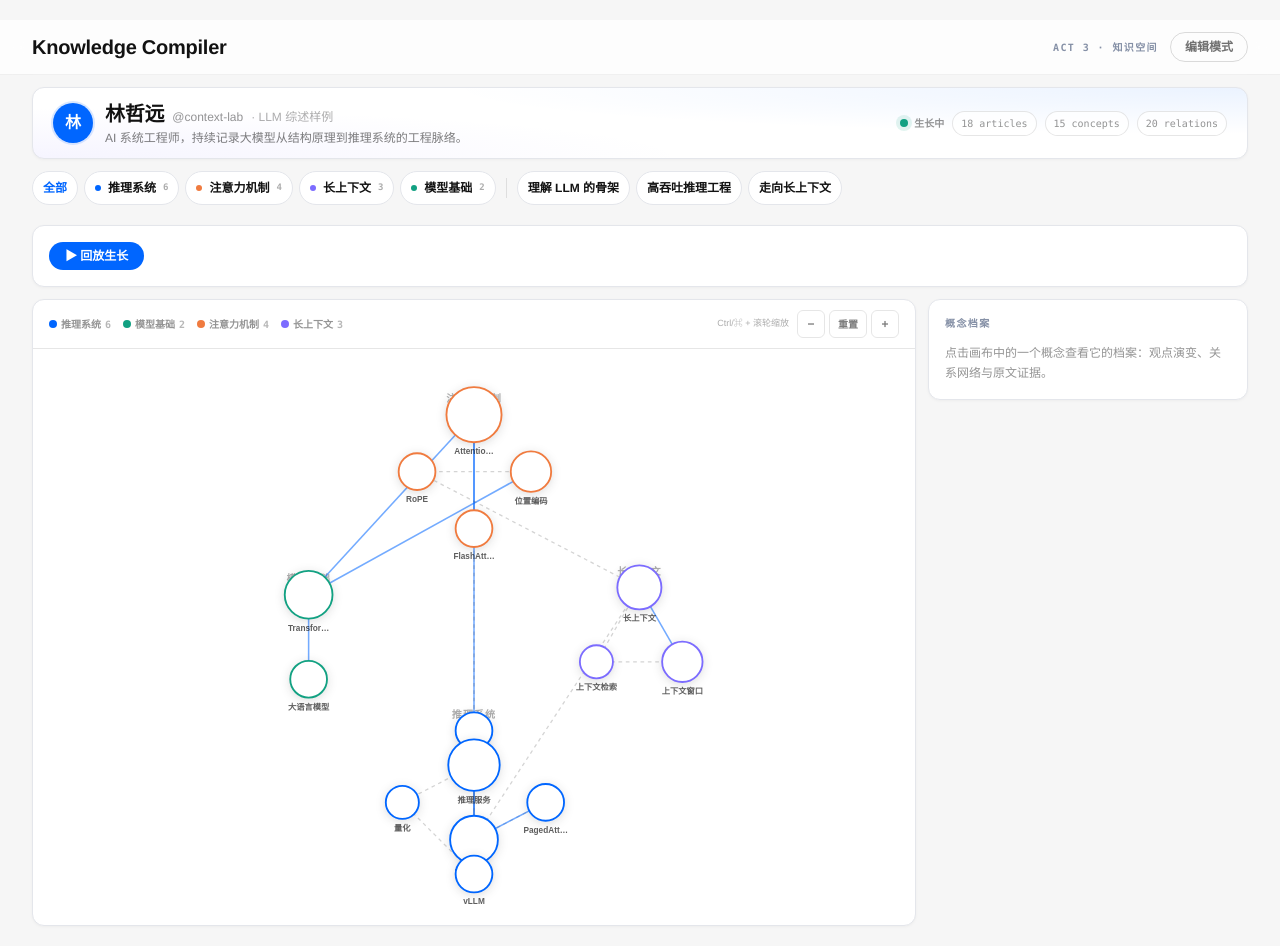
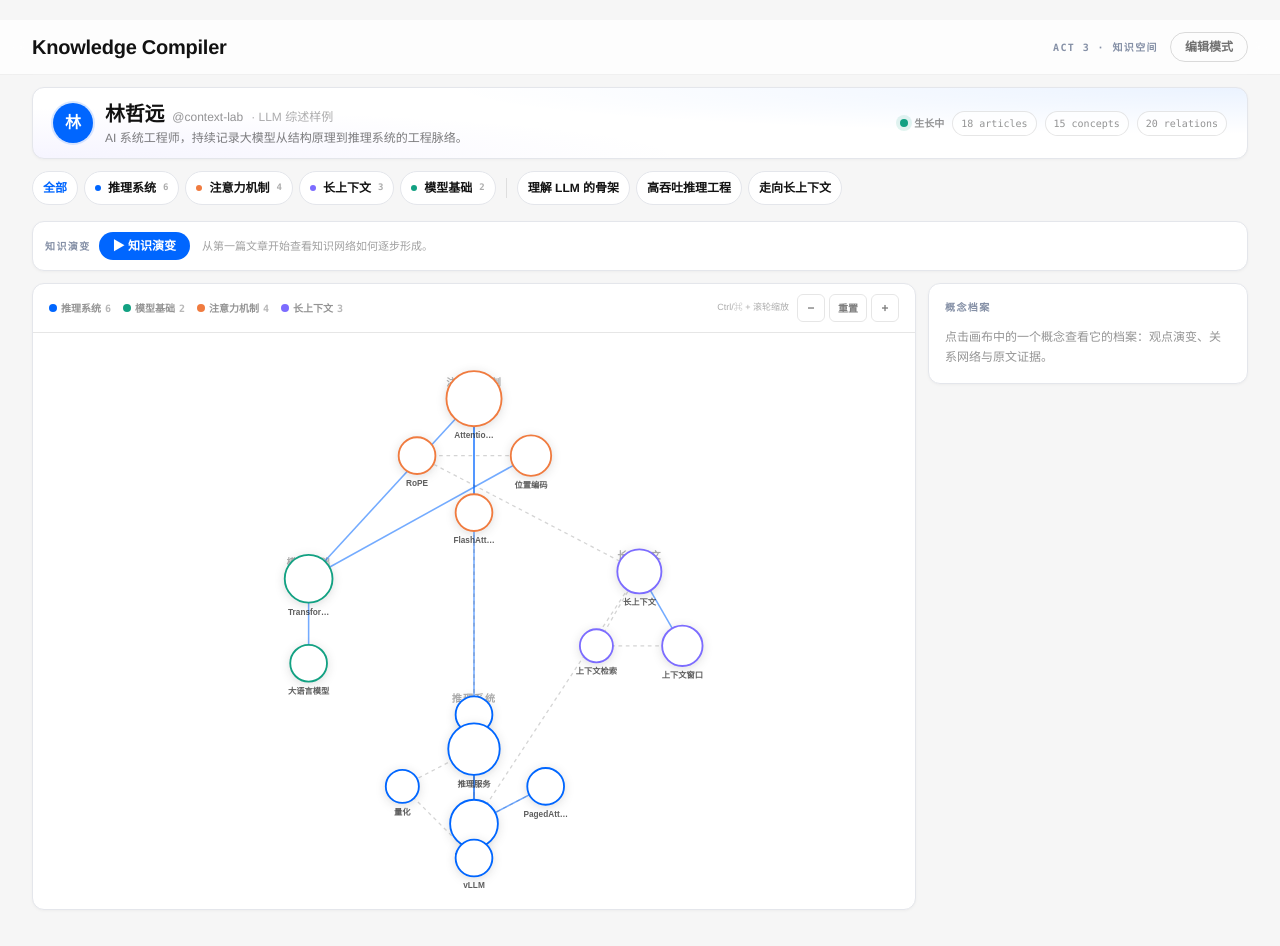
Before and after one commit to gugi007/knowledge-compiler, a Next.js app: page /space in a window 1280 px wide. Built offline with nearby package versions, Linux system fonts and the light colour scheme.

Commit message:
ui: rename replay to knowledge evolution

```diff
--- a/app/space/timeline-player.tsx
+++ b/app/space/timeline-player.tsx
@@ -4,29 +4,11 @@ import { useEffect, useMemo } from "react";
 import type { CompiledKnowledgeDataset } from "@/data/models";
 import { articlesByDate, conceptIndex } from "@/lib/frontend/dataset";
 
-/**
- * 底部时间轴：回放知识生长过程。
- *
- * OWNER: knowledge-space-agent
- *
- * 口径：一篇文章「带来」一个概念，当且仅当该概念把它列进 evidenceArticleIds，
- * 或存在 article-concept 关系指向它（两边都可能各自缺项，因此取并集）。
- * 文章按发布时间升序，游标走到第 N 篇 = 前 N 篇带来的概念都已「长出」。
- *
- * 输出给父级：
- * - revealedIds：游标之前（含）已出现的概念，用于画布灰显未来节点
- * - freshIds：仅当前这一篇新带来的概念，用于高亮
- */
-
 export interface TimelineState {
-  /** 游标位置：-1 表示还没开始（等价于 0），articleCount 表示走完。 */
   cursor: number;
   total: number;
-  /** 游标之前（含）已出现的概念 id。 */
   revealedIds: string[];
-  /** 仅当前游标这一篇新带来的概念 id。 */
   freshIds: string[];
-  /** 当前游标所指文章；cursor < 0 时为 undefined。 */
   currentArticleTitle?: string;
   currentArticleDate?: string;
 }
@@ -34,7 +16,6 @@ export interface TimelineState {
 interface Props {
   dataset: CompiledKnowledgeDataset;
   onChange: (state: TimelineState) => void;
-  /** 由父级持有，便于与其他控件联动（如编辑模式关闭时复位）。 */
   cursor: number;
   setCursor: (cursor: number) => void;
 }
@@ -49,7 +30,6 @@ export function TimelinePlayer({ dataset, onChange, cursor, setCursor }: Props)
   const articles = useMemo(() => articlesByDate(dataset), [dataset]);
   const concepts = useMemo(() => conceptIndex(dataset), [dataset]);
 
-  // articleId → 它带来的概念 id 集合（并集口径）。
   const conceptsByArticle = useMemo(() => {
     const map = new Map<string, Set<string>>();
     const add = (articleId: string, conceptId: string) => {
@@ -65,7 +45,6 @@ export function TimelinePlayer({ dataset, onChange, cursor, setCursor }: Props)
     }
     for (const relation of dataset.relations) {
       if (relation.kind !== "article-concept") continue;
-      // article-concept 的方向是 article → concept。
       add(relation.sourceId, relation.targetId);
     }
     return map;
@@ -91,7 +70,6 @@ export function TimelinePlayer({ dataset, onChange, cursor, setCursor }: Props)
     };
   }, [articles, concepts, conceptsByArticle, cursor]);
 
-  // 派生状态经 effect 上抛，避免在渲染期调用父级 setState。
   useEffect(() => {
     onChange(state);
   }, [onChange, state]);
@@ -99,11 +77,12 @@ export function TimelinePlayer({ dataset, onChange, cursor, setCursor }: Props)
   const playing = cursor >= 0;
 
   return (
-    <section className="panel mt-4 p-4">
-      <div className="flex flex-wrap items-center justify-between gap-3">
-        <div className="flex items-center gap-3">
+    <section className="panel mt-3 px-3 py-2.5">
+      <div className="flex flex-wrap items-center gap-3">
+        <div className="flex shrink-0 items-center gap-2">
+          <span className="eyebrow hidden sm:inline">知识演变</span>
           <button
-            className={`rounded-full px-4 py-1.5 text-xs font-bold transition-colors ${
+            className={`rounded-full px-3.5 py-1.5 text-xs font-bold transition-colors ${
               playing
                 ? "border border-ink/15 text-ink/60 hover:border-coral hover:text-coral"
                 : "bg-coral text-white hover:bg-[#004bbb]"
@@ -111,36 +90,36 @@ export function TimelinePlayer({ dataset, onChange, cursor, setCursor }: Props)
             onClick={() => setCursor(playing ? -1 : 0)}
             type="button"
           >
-            {playing ? "退出回放" : "▶ 回放生长"}
+            {playing ? "退出演变" : "▶ 知识演变"}
           </button>
-          {playing && (
-            <p className="min-w-0 text-xs text-ink/55">
+        </div>
+
+        {playing ? (
+          <>
+            <input
+              aria-label="知识演变时间轴"
+              className="min-w-[180px] flex-1 accent-coral"
+              max={articles.length - 1}
+              min={0}
+              onChange={(event) => setCursor(Number(event.target.value))}
+              type="range"
+              value={cursor}
+            />
+            <p className="min-w-0 max-w-md truncate text-xs text-ink/55">
               <span className="font-mono text-[10px] text-ink/40">
                 {state.currentArticleDate} · {cursor + 1}/{state.total}
               </span>
               <span className="mx-2 text-ink/20">|</span>
               <span className="font-bold">{state.currentArticleTitle}</span>
             </p>
-          )}
-        </div>
-        {playing && (
-          <p className="font-mono text-[10px] text-ink/40">
-            已出现 {state.revealedIds.length} 概念 · 本篇新增 {state.freshIds.length}
-          </p>
+            <p className="hidden font-mono text-[10px] text-ink/40 xl:block">
+              已出现 {state.revealedIds.length} · 本篇新增 {state.freshIds.length}
+            </p>
+          </>
+        ) : (
+          <p className="text-[11px] text-ink/40">从第一篇文章开始查看知识网络如何逐步形成。</p>
         )}
       </div>
-
-      {playing && (
-        <input
-          aria-label="时间轴游标"
-          className="mt-3 w-full accent-coral"
-          max={articles.length - 1}
-          min={0}
-          onChange={(event) => setCursor(Number(event.target.value))}
-          type="range"
-          value={cursor}
-        />
-      )}
     </section>
   );
 }
```
